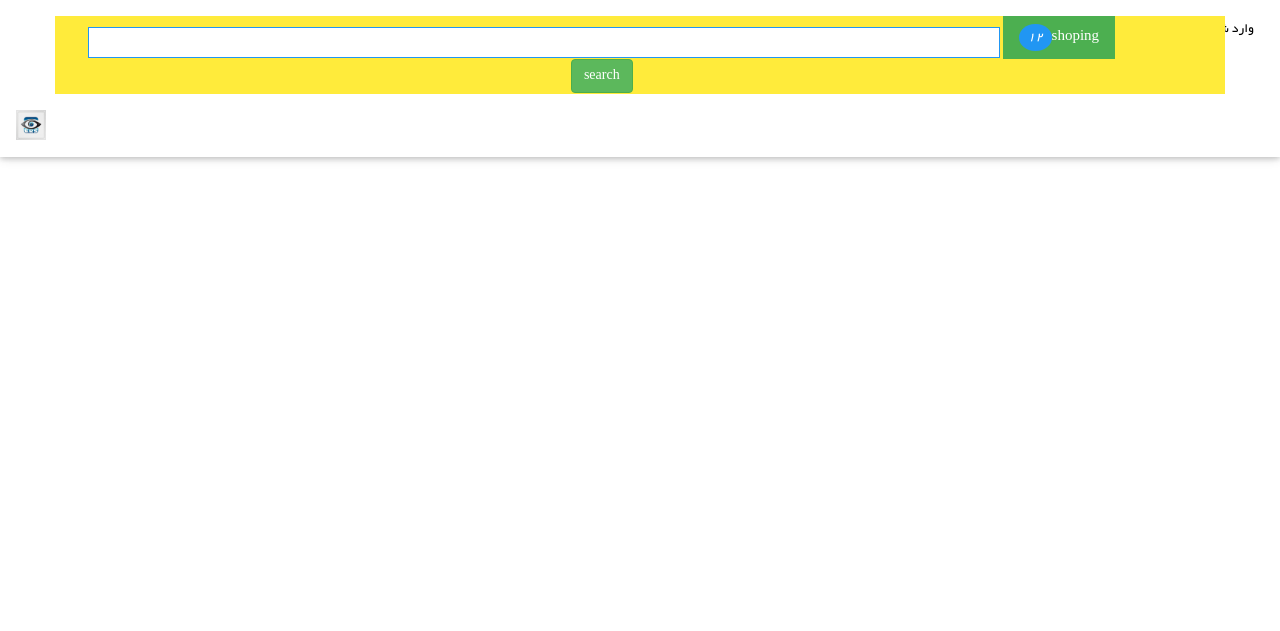
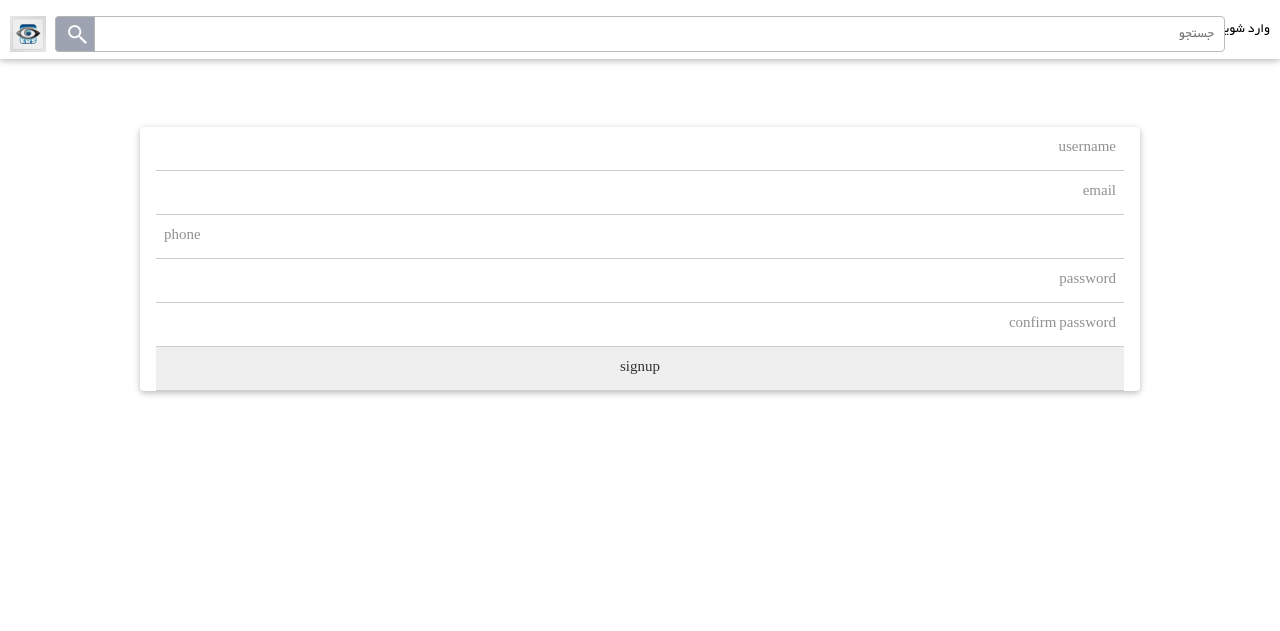
Before and after one commit to marssilen/shop, a PHP site: page /shop/signup/ in a window 1280 px wide. Shown: the top 631 px of the page. Run offline with PHP 8.4, Linux system fonts and the light colour scheme; data that the repository does not hold is empty.

Commit message:
signup-homepage

```diff
--- a/app/controllers/login.php
+++ b/app/controllers/login.php
@@ -1,7 +1,7 @@
 <?php
 class Login extends Controller
 {
-	public function index($name='')
+	public function index()
 	{
 		$this->view('login/index');
 	}
@@ -18,7 +18,8 @@ class Login extends Controller
 		if($this->formModel->signin($username,$password)){
             header('location: '.URL.'cp/');
 		}else{
-            header('location: '.URL);
+            $this->view('login/fail');
+//            header('location: '.URL);
 		}
 	}
 }
--- a/app/controllers/signup.php
+++ b/app/controllers/signup.php
@@ -12,21 +12,21 @@ class Signup extends Controller
 //			exit;
 //		}*/
 //	}
-	public function index($name='')
+	public function index()
 	{
-//		if(isset($_POST['submit'])){
-//                     if($_POST['username']!=NULL and $_POST['pass']!=NULL)
-//                        if($_POST['pass']==$_POST['retype']){
-//			$this->formModel->userInsert($_POST['username'],sha1($_POST['pass']),$_POST['email'],$_POST['phone']);
-//                        echo 'Activation link was sent to '.htmlentities($_POST['email']);
-//
-//                        }else{
-//                            echo 'passwords do not match';
-//                        }
-//
-//                }
-//
-//
+		if(isset($_POST['submit'])){
+                     if($_POST['uname']!=NULL and $_POST['pass1']!=NULL)
+                        if($_POST['pass1']==$_POST['pass2']){
+            			if($this->formModel->userInsert(strtolower($_POST['uname']),sha1($_POST['pass1']),$_POST['email'],$_POST['phone'])){
+                            $this->view('signup/welcome');
+                        }else{
+                            $this->view('signup/username');
+                        }
+//                            $this->view('signup/email');
+                        }else{
+                            $this->view('signup/password');
+                        }
+                }
 		$this->view('signup/index',$_POST);
 	}
         public function active_email($key=''){
--- a/app/models/Login_m.php
+++ b/app/models/Login_m.php
@@ -15,7 +15,7 @@ class Login_m extends Model
 	}
 	public function userInsert($username,$password){
 		$username=strtolower($username);
-		$this->db->insert('userlist',array('username'=>$username,'password'=>sha1($password)));
+		$this->db->insert('userlist',array('username'=>strtolower($username),'password'=>sha1($password)));
 	}
 	public function signin($username,$password){
 			//  echo hash('sha256',$timestamp);
--- a/app/models/Signup_m.php
+++ b/app/models/Signup_m.php
@@ -4,9 +4,10 @@ class Signup_m extends Model
     function __construct(){
     parent::__construct();
     }
-    function get_comments($verified){
-        $result=$this->db->select("SELECT * FROM comments WHERE verified=:verified"
-        ,array('verified' =>$verified));
-        return $result;
+    function userInsert($username,$pass,$email,$phone){
+//        if(space){
+//            return false;
+//        }
+        return $this->db->insert('user',array('username'=>$username,'password'=>$pass,'email'=>$email,'phone'=>$phone));
     }
 }
--- a/app/views/head.php
+++ b/app/views/head.php
@@ -36,9 +36,7 @@ elseif(isset($settings['title']))echo $settings['title'];else{?>MIM PHOTOGRAPHY<
 
 </style>
     <style>
-        .subpanel{
-            display: none;
-        }
+
         .xxx{
             cursor: pointer;
         }
--- a/app/views/menu.php
+++ b/app/views/menu.php
@@ -2,11 +2,24 @@
 $menu_list=$this->model('Menu_m')->get_menu();
 $sub_menu=array();
 ?>
+<div id="loginbox" class="w3-modal w3-animate-opacity" style="display: none">
+    <div class="w3-modal-content w3-round w3-container" style="opacity: 0.9">
+        <form action="<?=URL?>login/run/" method="post">
+            <input class="w3-input" name="username" placeholder="نام کاربری">
+            <input class="w3-input" name="password" placeholder="رمز عبور">
+            <div class="w3-margin-top w3-margin-bottom">
+                <input type="submit" value="وارد شوید" class="w3-round w3-white w3-border w3-hover-gray w3-padding-8">
+                <button onclick="document.getElementById('loginbox').style.display='none';return false;" class="w3-round w3-white w3-border w3-hover-gray w3-padding-8">انصراف</button>
+            </div>
+        </form>
+    </div>
+</div>
 <div class="w3-top">
 <div class="w3-bar w3-white w3-card-2" id="myNavbar">
-    <div class="w3-right w3-panel" style="display: block">
+    <div style="position: relative" class="w3-">
+    <div class="w3-right" style="display: block">
     <?php if(!$this->is_login){ ?>
-        <a href="<?= URL ?>login" style="padding: 10px">وارد شوید</a>
+        <a href="<?= LINK ?>" style="padding: 10px" onclick="document.getElementById('loginbox').style.display='block';">وارد شوید</a>
         <a href="<?= URL ?>signup/"> ثبت نام</a>
     <?php }else{
         $m=$this->model('Page_m');
@@ -16,16 +29,19 @@ $sub_menu=array();
         <a href="<?= URL ?>cp/logout/"> خروج</a>
     <?php } ?>
     </div>
-    <div class="center w3-margin-top container w3-yellow w3-center">
-        <form>
-            <button class="w3-btn w3-green">shoping<i class="w3-badge w3-blue">12</i> </button>
-            <input class="w3-border w3-border-blue" style="display: inline-block;width: 80%;margin: 0px">
-            <button class="w3-rest btn btn-success" style="display: inline-block;margin: 0px">search</button>
+
+        <a href="<?=URL?>" class="" style="position: absolute;left: 10px;top: 0px"><img src="<?=URL?>public/logo.jpg" height="36"></a>
+        <form style="position: relative" class="center w3-margin-top container w3-center">
+<!--            <button class="w3-btn w3-green w3-round">سبد خرید <span class="w3-badge w3-grey">12</span> </button>-->
+            <input placeholder="جستجو" class="w3-border w3-border-gray w3-round" style="padding-right: 10px;position: absolute;width: 100%;margin: 0px;left: 0px;height: 36px">
+<!--            <input class="w3-border w3-border-blue" style="display: inline-block;width: 80%;margin: 0px">-->
+<!--            <button class="w3-rest w3-btn w3-green w3-round" style="padding:2px;padding-left:10px;padding-right:10px;margin: 0px">-->
+<!--                <span class="w3-text-light-grey glyphicon glyphicon-search"></span></button>-->
+            <button id="btnSearch"></button>
         </form>
     </div>
-    <a href="<?=URL?>" class="w3-bar-item w3-button w3-wide"><img src="<?=URL?>public/logo.jpg" height="30"></a>
     <!-- Right-sided navbar links -->
-    <div class="w3-right w3-hide-small">
+    <div class="w3-right w3-hide-small w3-margin-top w3-light-gray" style="display: block;width: 100%">
 	  <?php foreach($menu_list as $menu){ ?>
         <?php if($menu['parent']=='0'){
               $sub_menu[]=array('id'=>$menu['id'],'ar'=>$this->model('Menu_m')->get_menu($menu['id']));
@@ -64,7 +80,7 @@ $sub_menu=array();
         <?php } ?>
     <?php } ?>
         <?php if(!$this->is_login){ ?>
-			<a href="<?= URL ?>login" onclick="w3_close()" class="w3-bar-item w3-button">وارد شوید</a>
+			<a href="<?= URL ?>login" onclick="document.getElementById('loginbox').style.display='block';return false;" class="w3-bar-item w3-button">وارد شوید</a>
         <?php }else{
             $m=$this->model('Page_m');
             $fid=$m->get_factor(Session::get('id'));
--- a/app/views/signup/index.php
+++ b/app/views/signup/index.php
@@ -3,12 +3,17 @@ require_once('app/views/head.php'); ?>
 <body>
 <div id="wrapper">
 <?php require_once('app/views/menu.php'); ?>
-<br>
-<br>
-<br>
     <div id="content">
-
-
+        <div style="max-width:1000px;margin: auto;" class="w3-card-2 w3-container w3-round">
+            <form method="post">
+                <input class="w3-input" name="uname" placeholder="username">
+                <input class="w3-input" name="email" placeholder="email" type="email">
+                <input class="w3-input" name="phone" placeholder="phone" type="tel">
+                <input class="w3-input" name="pass1" placeholder="password" type="password">
+                <input class="w3-input" name="pass2" placeholder="confirm password" type="password">
+                <button class="w3-input w3-hover-blue-gray" type="submit" name="submit">signup</button>
+            </form>
+        </div>
     </div>
 <?php
 require_once ('app/views/footer.php');
--- a/public/css/mycss.css
+++ b/public/css/mycss.css
@@ -9,6 +9,17 @@
 /*.tabs .tabItem.last{border-left:0;width:90px}*/
 /*.tabs .sep{padding:0 2px}*/
 /*.tabs-list{overflow:hidden;position:relative;width:380px}*/
+#btnSearch {
+    top: 0;
+    left: 0px;
+    position: absolute;
+    width: 40px;
+    height: 36px;
+    border: 1px solid #b5b5b5;
+    background: url("http://localhost/shop/public/slices.png") no-repeat -445px -22px #9da3b1;
+    border-bottom-left-radius: 4px;
+    border-top-left-radius: 4px;
+}
 .link:hover {
   color: black;
 }
@@ -62,6 +73,9 @@ tr:nth-child(odd){background-color: #f2f2f2}
 .title{
     font-size:large;
     text-align: center;
+}
+.subpanel{
+    display: none;
 }
 /*scroll panel*/
 @media (max-width:600px) {
```
Also changed, not shown: app/views/cp/home_page.php (+0 -22 lines), app/views/login/fail.php (added, +25 -0 lines), app/views/signup/email.php (added, +25 -0 lines), app/views/signup/password.php (added, +25 -0 lines), app/views/signup/username.php (added, +25 -0 lines), app/views/signup/welcome.php (added, +25 -0 lines), public/slices.png (added).
